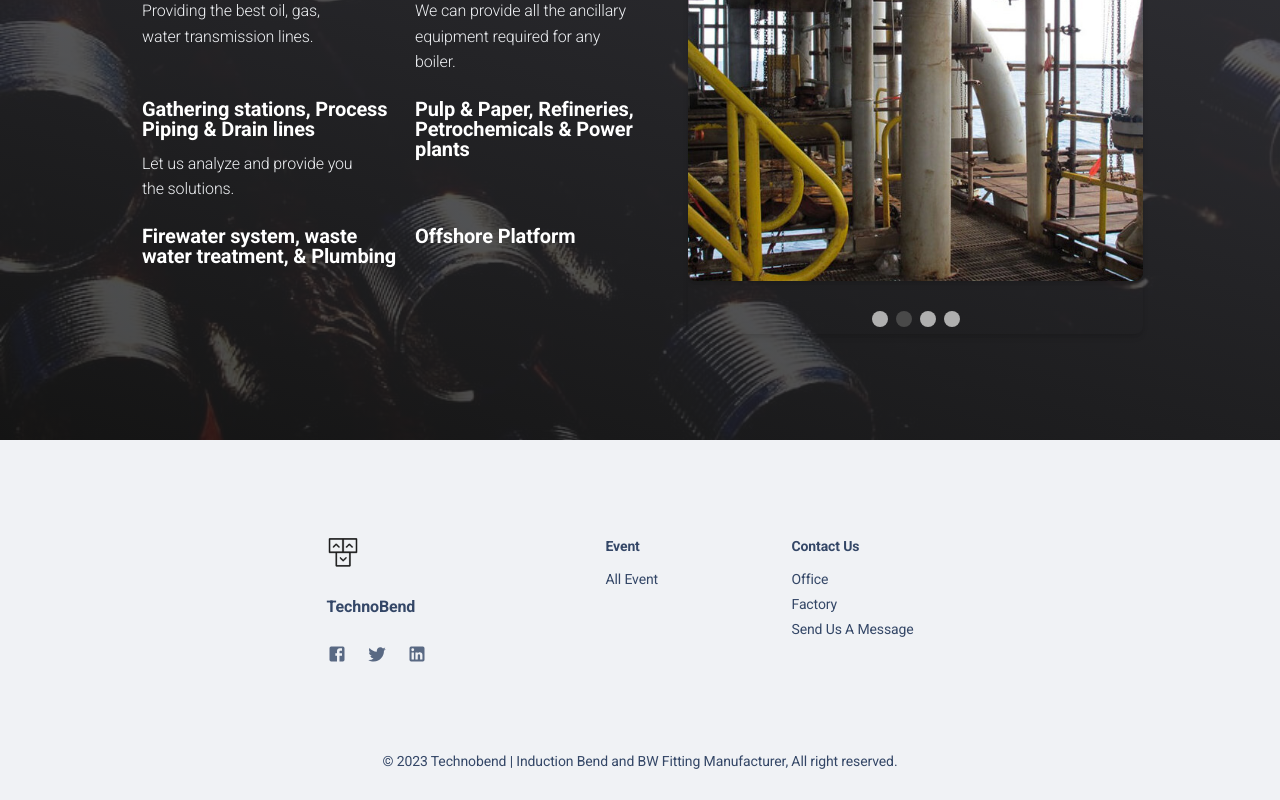
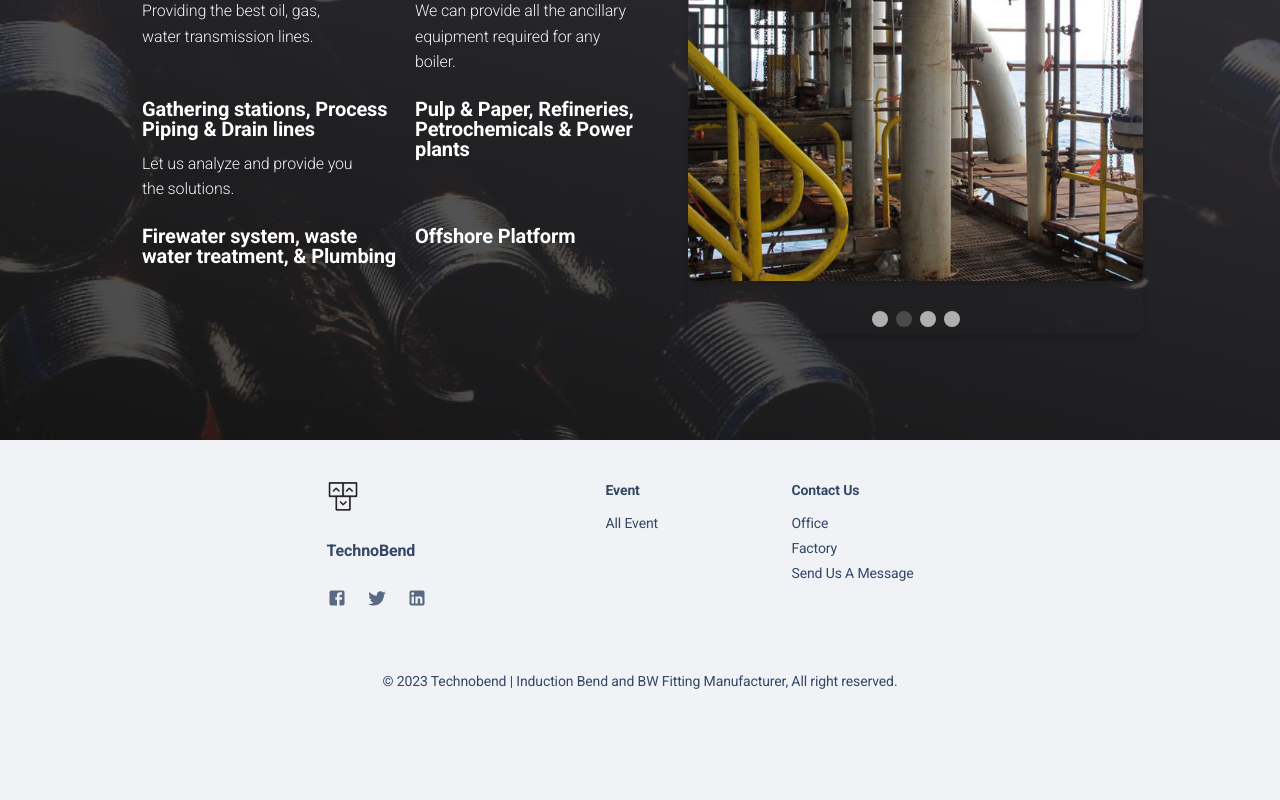
Before and after one commit to KevinIswara/technobend-fe, a React (Create React App) app: page /presentation in a window 1280 px wide. Shown: the part 1896-2696 px from the top of the page. After the commit the page ends 2616 px from the top, so only its background shows below. Built offline with nearby package versions, Linux system fonts and the light colour scheme.

Commit message:
Change padding for footer

```diff
--- a/src/examples/Footers/DefaultFooter/index.js
+++ b/src/examples/Footers/DefaultFooter/index.js
@@ -106,7 +106,7 @@ function DefaultFooter({ content }) {
               </MKBox>
             </Grid>
           ))}
-          <Grid item xs={12} sx={{ textAlign: "center", my: 3 }}>
+          <Grid item xs={12} sx={{ textAlign: "center", mb: 3 }}>
             {copyright}
           </Grid>
         </Grid>
--- a/src/pages/Presentation/index.js
+++ b/src/pages/Presentation/index.js
@@ -144,7 +144,7 @@ function Presentation() {
           </Container>
         </MKBox>
       </Card> */}
-      <MKBox pt={6} px={1} mt={6}>
+      <MKBox pt={2} mt={3}>
         <DefaultFooter content={footerRoutes} />
       </MKBox>
     </>
```
